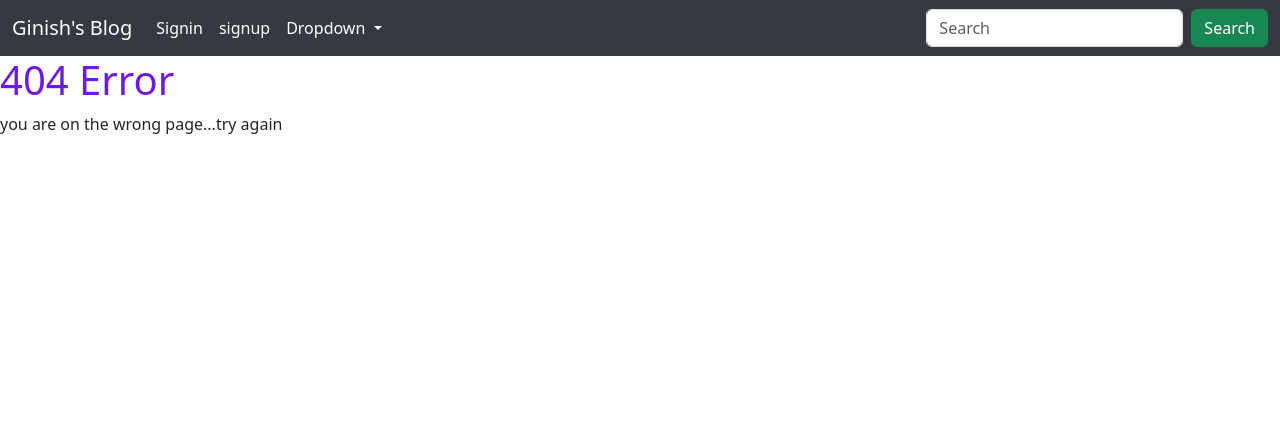
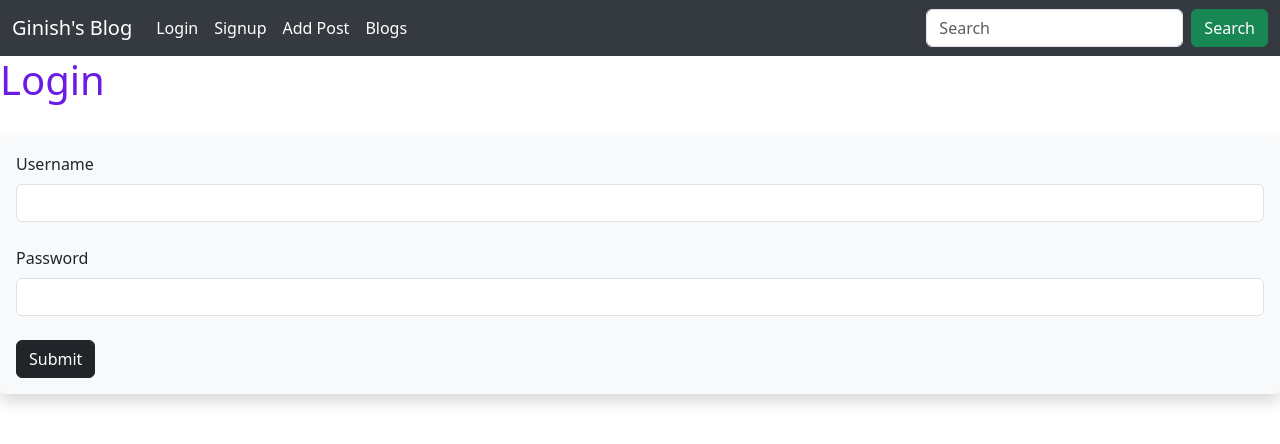
Before and after one commit to GinishGarg/BlogPost, a Flask app: page /login in a window 1280 px wide. Shown: the top 444 px of the page. Run offline with Flask 3, Linux system fonts and the light colour scheme.

Commit message:
created login and dashboard

```diff
--- a/main.py
+++ b/main.py
@@ -1,42 +1,193 @@
 from flask import Flask,render_template,flash,request,redirect,url_for
 from flask_wtf import FlaskForm
-from wtforms import StringField,SubmitField,EmailField
-from wtforms.validators import DataRequired,Email
+from wtforms import StringField,SubmitField,EmailField,PasswordField,BooleanField,ValidationError
+from wtforms.validators import DataRequired,Email,EqualTo,Length
 from flask_sqlalchemy import SQLAlchemy
 from flask_migrate import Migrate
-from datetime import datetime
-
+from datetime import datetime ,date
+from werkzeug.security import generate_password_hash,check_password_hash
+from wtforms.widgets import TextArea
+from flask_login import login_user,UserMixin,LoginManager,login_required,logout_user,current_user
 app=Flask(__name__)
 app.config['SECRET_KEY']="My secret super key"
+# app.config["SQLALCHEMY_DATABASE_URI"]="sqlite:///users.db"
 app.config["SQLALCHEMY_DATABASE_URI"]="postgresql://postgres:test@localhost:5432/Users"
 
 db=SQLAlchemy(app)
 migrate=Migrate(app,db)
 
 
+#Create logout page
+@app.route("/logout",methods=['POST','GET'])
+@login_required
+def logout():
+    logout_user()
+    flash("You have been logout")
+    return redirect(url_for('login'))
 
-class Users(db.Model):
+
+#Flask login stuff
+login_manager=LoginManager()
+login_manager.init_app(app)
+login_manager.login_view='login'
+
+@login_manager.user_loader
+def load_user(user_id):
+    return Users.query.get(int(user_id))
+
+
+class LoginForm(FlaskForm):
+    username=StringField("Username",validators=[DataRequired()])
+    password=PasswordField("Password",validators=[DataRequired()])
+    submit=SubmitField('Submit')
+#Create login page
+@app.route('/login',methods=["POST","GET"])
+def login():
+    form=LoginForm()
+    if form.validate_on_submit():
+        user=Users.query.filter_by(username=form.username.data).first()
+        if user:
+            if check_password_hash(user.password_hash,form.password.data):
+                login_user(user)
+                flash('Login Successfull!!')
+                return redirect(url_for('dashboard'))
+            else:
+                flash("Wrong Password Try Again")
+        else:
+            flash("That user does not exist")
+
+    return render_template('login.html',form=form)
+
+@app.route('/dashboard',methods=["POST","GET"])
+@login_required
+def dashboard():
+    form=LoginForm()
+    return render_template('dashboard.html',form=form)
+#create a blog post model
+class Posts(db.Model):
+    id= db.Column(db.Integer(),primary_key=True)
+    title=db.Column(db.String(255))
+    content=db.Column(db.Text)
+    author=db.Column(db.String(255))
+    date_posted=db.Column(db.DateTime,default=datetime.utcnow)
+    slug=db.Column(db.String(255))
+
+#create posts form
+class PostForm(FlaskForm):
+        title=StringField("Title",validators=[DataRequired()])
+        content=StringField("Content",validators=[DataRequired()], widget=TextArea())
+        author=StringField("Author",validators=[DataRequired()])
+        slug=StringField("Slug",validators=[DataRequired()])
+        submit=SubmitField("Submit")
+
+# create show blog page
+@app.route('/posts')
+def posts():
+
+    posts=Posts.query.order_by(Posts.date_posted)
+    return render_template("posts.html",posts=posts)
+
+@app.route("/posts/<int:id>")
+def post(id):
+    post=Posts.query.get_or_404(id)
+    return render_template('post.html',post=post)
+@app.route('/posts/edit/<int:id>',methods=['POST','GET'])
+def edit_post(id):
+    post=Posts.query.get_or_404(id)
+    form=PostForm()
+    if form.validate_on_submit():
+        post.title=form.title.data
+        post.author=form.author.data
+        post.slug=form.slug.data
+        post.content=form.content.data
+        #update database
+        db.session.add(post)
+        db.session.commit()
+        flash('Post has beeen Updated!')
+        return redirect(url_for('post',id=post.id))
+    form.title.data=post.title
+    form.author.data=post.author
+    form.slug.data=post.slug
+    form.content.data=post.content
+    return render_template('edit_post.html',form=form)
+# Add posts
+@app.route("/add-post",methods=['GET',"POST"])
+def add_post():
+    form=PostForm()
+
+    if form.validate_on_submit():
+        post=Posts(title=form.title.data,content=form.content.data,author=form.author.data,slug=form.slug.data)
+
+        #clear the form
+        form.title.data=''
+        form.content.data=''
+        form.author.data=''
+        form.slug.data=''
+
+        db.session.add(post)
+        db.session.commit()
+        flash("Submitted succesfully!")
+    return render_template("add_post.html",form=form)
+
+@app.route('/posts/delete/<int:id>')
+def delete_post(id):
+    post_to_delete=Posts.query.get_or_404(id)
+    try:
+        db.session.delete(post_to_delete)
+        db.session.commit()
+        flash('Post deleted successfully!')
+
+        posts=Posts.query.order_by(Posts.date_posted)
+        return render_template("posts.html",posts=posts)
+    except:
+        flash('there was a problem deleting the post')
+        return render_template("posts.html")
+
+
+
+
+class Users(db.Model,UserMixin):
     _table_="signup"
-    id=db.Column(db.Integer,primary_key=True,autoincrement=True)
+    id=db.Column(db.Integer,primary_key=True)
+    username=db.Column(db.String(20),nullable=False,unique=True)
     name=db.Column(db.String(100),nullable=False)
     email=db.Column(db.String(150),nullable=False,unique=True)
     favorite_color=db.Column(db.String(100))
     date_added=db.Column(db.DateTime, default=datetime.utcnow,nullable=False)
+    password_hash=db.Column(db.String(1020))
+
+    @property
+    def password(self):
+        raise AttributeError('password is not a readable attribute')
+
+    @password.setter
+    def password(self,password):
+        self.password_hash=generate_password_hash(password)
+
+    def verify_password(self,password):
+        return check_password_hash(self.password_hash,password)
 
 
 with app.app_context():
     db.create_all()
 
-# class Userform(FlaskForm):
-#     name=StringField("Name",Validators=[DataRequired()])
-#     email=EmailField("Email",validators=[Email()])
-#     submit=SubmitField("submit")
+class Userform(FlaskForm):
+    name=StringField("Name")
+    submit=SubmitField("submit")
+
+class passwordform(FlaskForm):
+    email=EmailField("What's your email?")
+    password_hash=PasswordField("What's your password?")
+    submit=SubmitField("submit")
 
 
 class Namerform(FlaskForm):
     name=StringField("Your Name", validators=[DataRequired()])
+    username=StringField("UserName", validators=[DataRequired()])
     email=EmailField("Enter email",validators=[Email()])
     favorite_color=StringField("Favorite color")
+    password_hash=PasswordField("Password",validators=[DataRequired(),EqualTo('password_hash2',message='Passwords must match')])
+    password_hash2=PasswordField("Confirm Password",validators=[DataRequired()])
     submit=SubmitField("submit")
 
 
@@ -54,10 +205,33 @@ def update(id):
             return render_template("update.html", form=form, name_to_update=name_to_update)
         except:
             flash("Error! Try again later...")
-            return render_template("update.html", form=form, name_to_update=name_to_update)
+            return render_template("update.html", form=form, name_to_update=name_to_update,id=id)
     else:
-        return render_template("update.html", form=form, name_to_update=name_to_update)
+        return render_template("update.html", form=form, name_to_update=name_to_update,id=id)
 
+@app.route("/date")
+def get_current_date():
+    favorite_pizza={"John": "pepproni","Mary":"Cheese",'Tim':"Mushroom"}
+    return favorite_pizza
+    # return {"Date": date.today()}
+
+
+@app.route("/delete/<int:id>")
+def delete_user(id):
+    user_to_delete = Users.query.get_or_404(id)
+    name = None
+    email = None
+    form = Namerform()
+    try:
+        db.session.delete(user_to_delete)
+        db.session.commit()
+        flash("User deleted successfully!")
+        our_users = Users.query.order_by(Users.date_added)
+        return render_template('signup.html', name=name, email=email, form=form, our_users=our_users)
+
+    except:
+        flash("There was a problem deleting the user")
+        return render_template('signup.html', name=name, email=email, form=form, our_users=our_users)
 
 
 @app.route("/")
@@ -67,19 +241,26 @@ def home():
 def page_not_found(e):
     return render_template('404.html')
 
-@app.route("/signin",methods=["POST","GET"])
-def signin():
-    name=None
+@app.route("/test_pw",methods=["POST","GET"])
+def test_pw():
     email=None
-    form=Namerform()
+    password=None
+    pw_to_check=None
+    passed=None
+    form=passwordform()
     if form.validate_on_submit():
-        name=form.name.data
-        form.name.data=''
         email=form.email.data
+        password=form.password_hash.data
+
         form.email.data=''
+        form.password_hash.data=''
+
+        pw_to_check=Users.query.filter_by(email=email).first()
+        passed=check_password_hash(pw_to_check.password_hash,password)
+
         flash("signed in successfully")
 
-    return render_template('signin.html',name=name,email=email,form=form)
+    return render_template('test_pw.html',passed=passed,pw_to_check=pw_to_check,email=email,password=password,form=form)
 
 @app.route("/signup",methods=["POST","GET"])
 def signup():
@@ -91,13 +272,16 @@ def signup():
 
 
         if User is None:
-            User=Users(name=form.name.data,email=form.email.data,favorite_color=form.favorite_color.data)
+            hashed_pw=generate_password_hash(form.password_hash.data)
+            User=Users(username=form.username.data,name=form.name.data,email=form.email.data,favorite_color=form.favorite_color.data,password_hash=hashed_pw)
             db.session.add(User)
             db.session.commit()
         name=form.name.data
         form.name.data=''
+        form.username.data=''
         form.email.data=''
         form.favorite_color.data=''
+        form.password_hash.data=''
         flash("Signed up successfully.")
 
     our_users=Users.query.order_by(Users.date_added)
--- a/templates/signin.html
+++ b/templates/login.html
@@ -7,25 +7,26 @@
   </div>
 
 {%endfor%}
-{% if name%}
-    <h1> hello {{name}}</h1>
-    <img src="{{url_for('static',filename='images/blog.avif')}}" width="1500" height="560">
-{%else%}
-    <h1>Sign in</h1>
+
+    <h1> Login </h1>
+   <!-- <img src=/"{{url_for('static',filename='images/blog.avif')}}" width="1500" height="560">-->
+
 </br>
+<div class="shadow p-3 mb-5 bg-body-tertiary rounded">
     <form method="POST">
         {{form.hidden_tag()}}
-        {{form.name.label}}
-        {{form.name(class="form-label")}}
-</br>
-        {{form.email.label}}
-        {{form.email(class="form-label"
-        )}}
+        {{form.username.label(class="form-label")}}</br>
+        {{form.username(class="form-control")}}
+    </br>
+        {{form.password.label(class="form-label")}}</br>
+        {{form.password(class="form-control")}}
+
 </br>
         {{form.submit(class="btn btn-dark")}}
 
 
 
     </form>
-{% endif %}
+</div>
+
 {% endblock %}
--- a/templates/navbar.html
+++ b/templates/navbar.html
@@ -37,13 +37,35 @@
       </button>
       <div class="collapse navbar-collapse" id="navbarSupportedContent">
         <ul class="navbar-nav me-auto mb-2 mb-lg-0">
+          <!-- <li class="nav-item">
+            <a class="nav-link active" href="{{url_for('test_pw')}}">Signin</a>
+          </li> -->
+          {% if current_user.is_authenticated %}
           <li class="nav-item">
-            <a class="nav-link active" href="{{url_for('signin')}}">Signin</a>
+            <a class="nav-link active" href="{{url_for('dashboard')}}">DashBoard</a>
           </li>
           <li class="nav-item">
-            <a class="nav-link active" aria-current="page" href="{{url_for('signup')}}">signup</a>
+            <a class="nav-link active" href="{{url_for('logout')}}">Logout</a>
           </li>
-          <li class="nav-item dropdown">
+
+          {%else%}
+          <li class="nav-item">
+            <a class="nav-link active" href="{{url_for('login')}}">Login</a>
+          </li>
+
+          <li class="nav-item">
+            <a class="nav-link active" aria-current="page" href="{{url_for('signup')}}">Signup</a>
+          </li>
+          {% endif %}
+
+
+          <li class="nav-item">
+            <a class="nav-link active" aria-current="page" href="{{url_for('add_post')}}">Add Post</a>
+          </li>
+          <li class="nav-item">
+            <a class="nav-link active" aria-current="page" href="{{url_for('posts')}}">Blogs</a>
+          </li>
+          <!-- <li class="nav-item dropdown">
             <a class="nav-link dropdown-toggle" href="#" role="button" data-bs-toggle="dropdown" aria-expanded="false">
               Dropdown
             </a>
@@ -52,7 +74,7 @@
               <li><a class="dropdown-item" href="#">Another action</a></li>
               <li><hr class="dropdown-divider"></li>
               <li><a class="dropdown-item" href="#">Something else here</a></li>
-            </ul>
+            </ul> -->
           </li>
           <!-- <li class="nav-item">
             <a class="nav-link disabled" aria-disabled="true">Disabled</a>
--- a/templates/update.html
+++ b/templates/update.html
@@ -34,9 +34,11 @@
         </br>
         {{form.favorite_color.label}}</br>
         {{form.favorite_color(class="form-label"
-        ,value=name_to_update.favorite_color)}}
+        ,value=name_to_update.favorite_color)}}</br>
         {{form.submit(class="btn btn-dark")}}
 
+
+        <a href="{{url_for('delete_user',id=id)}}" class="btn btn-danger">Delete</a>
 
 
     </form>
```
Also changed, not shown: migrations/versions/4e3fad385e81_increased_hash_limit.py (added, +38 -0 lines), migrations/versions/61fb10cd7a14_something.py (added, +36 -0 lines), migrations/versions/f21c5b228150_added_password.py (added, +32 -0 lines), templates/add_post.html (added, +33 -0 lines), templates/dashboard.html (added, +34 -0 lines), templates/edit_post.html (added, +36 -0 lines), templates/post.html (added, +24 -0 lines), templates/posts.html (added, +25 -0 lines), templates/signup.html (+16 -7 lines), templates/test_pw.html (added, +37 -0 lines), instance/users.db, 1 other file.
